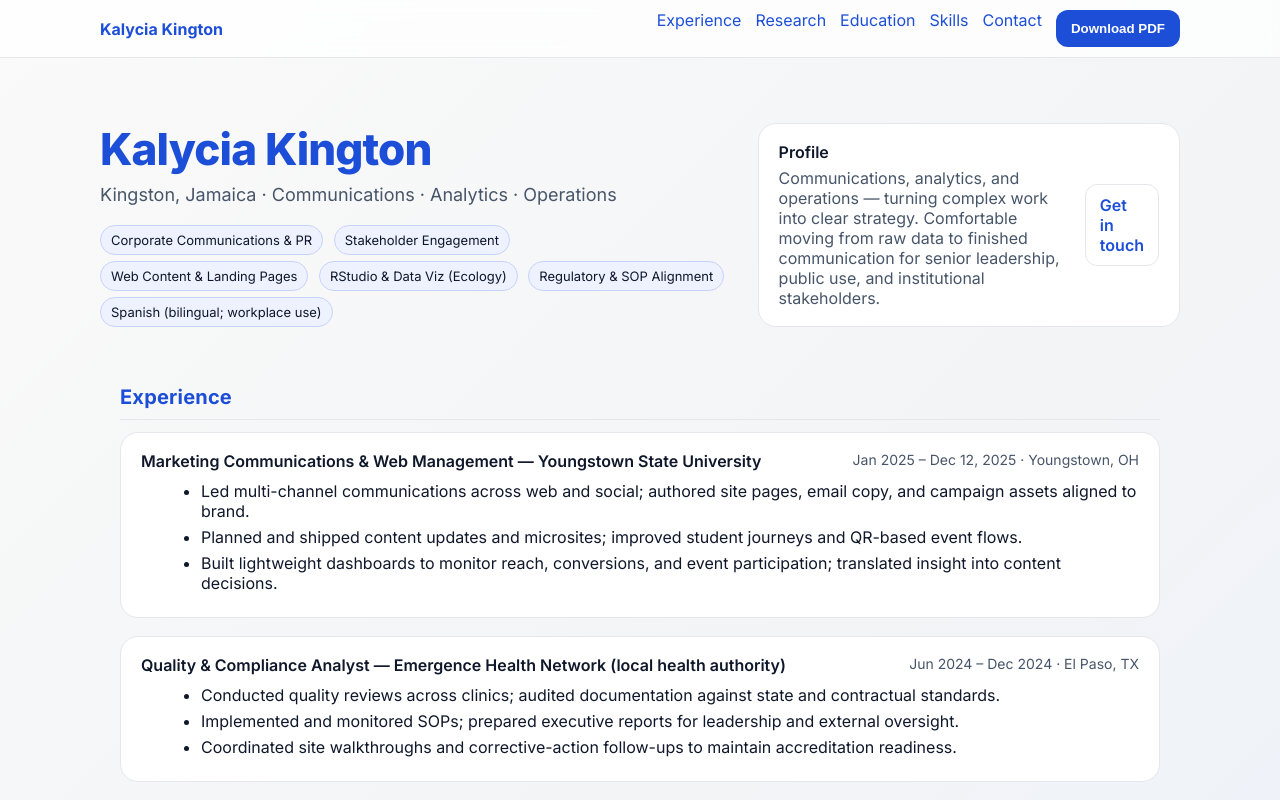
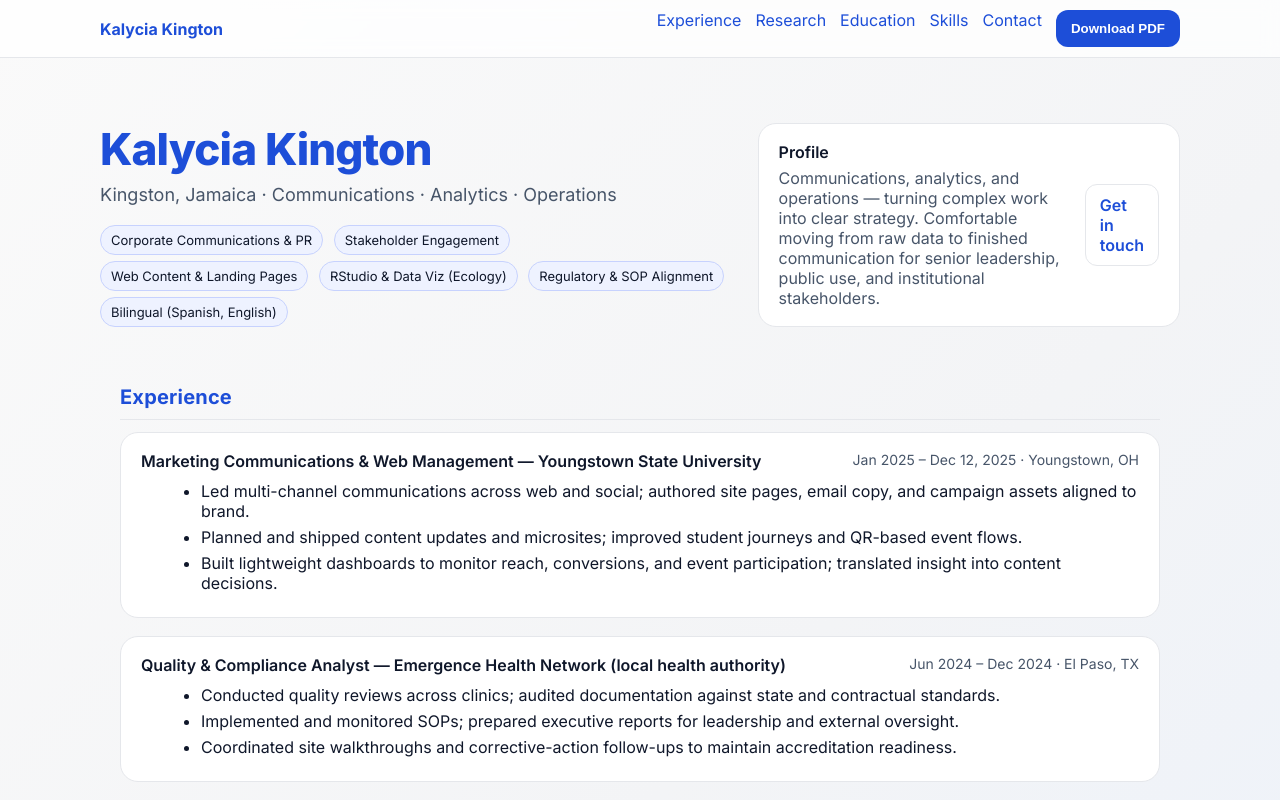
Before and after one commit to Kingto89/Kalycia-Kington-Resume, a plain HTML site: page index.html in a window 1280 px wide. Shown: the top 800 px of the page. Drawn offline with Linux system fonts and the light colour scheme.

Commit message:
Update index.html

```diff
--- a/index.html
+++ b/index.html
@@ -85,7 +85,7 @@
         <span class="badge">Web Content & Landing Pages</span>
         <span class="badge">RStudio & Data Viz (Ecology)</span>
         <span class="badge">Regulatory & SOP Alignment</span>
-        <span class="badge">Spanish (bilingual; workplace use)</span>
+        <span class="badge">Bilingual (Spanish, English)</span>
       </div>
     </div>
     <header class="card" aria-labelledby="profile-title">
```
